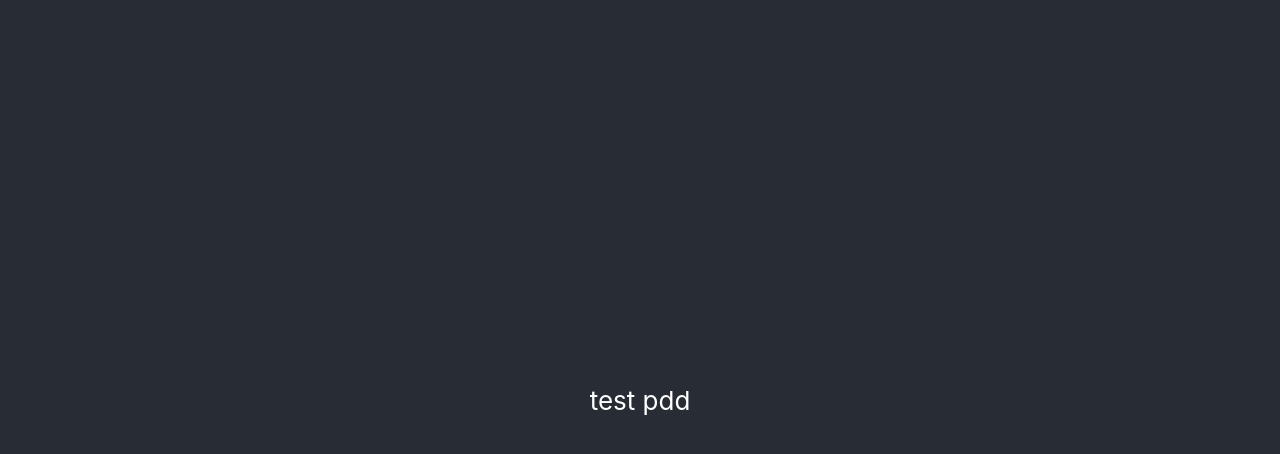
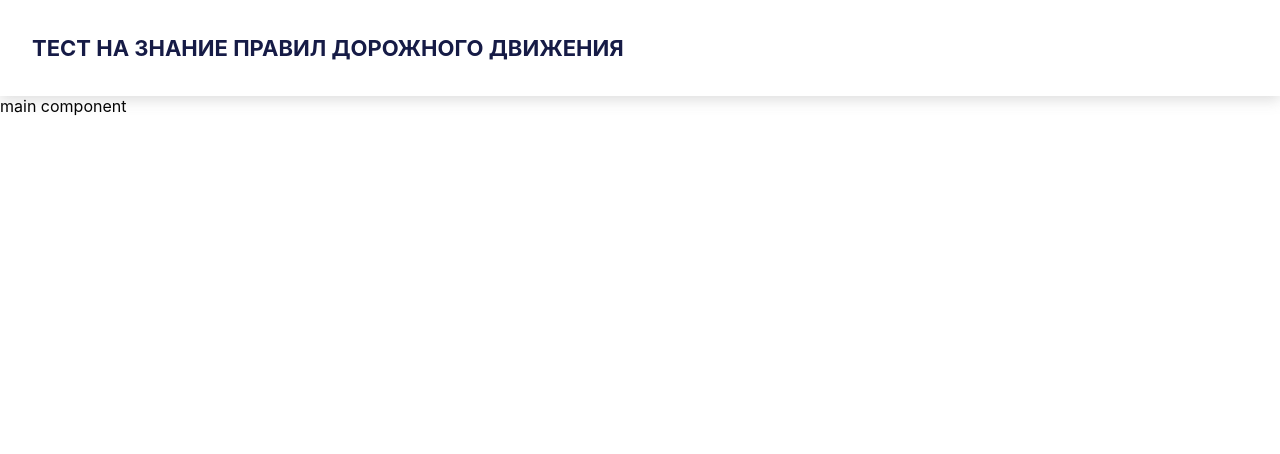
Before and after one commit to MariaChumerina/pdd-test, a React (Create React App) app: page / in a window 1280 px wide. Shown: the top 454 px of the page. Built offline with nearby package versions, Linux system fonts and the light colour scheme.

Commit message:
add header

```diff
--- a/src/App.css
+++ b/src/App.css
@@ -1,38 +1,11 @@
-.App {
-  text-align: center;
+h1 {
+  font-weight: bold;
+  font-size: 22px;
+  line-height: 27px;
+  margin: 0;
 }
-
-.App-logo {
-  height: 40vmin;
-  pointer-events: none;
-}
-
-@media (prefers-reduced-motion: no-preference) {
-  .App-logo {
-    animation: App-logo-spin infinite 20s linear;
+@media screen and (max-width: 767px) {
+  h1 {
+    font-size: 18px;
   }
 }
-
-.App-header {
-  background-color: #282c34;
-  min-height: 100vh;
-  display: flex;
-  flex-direction: column;
-  align-items: center;
-  justify-content: center;
-  font-size: calc(10px + 2vmin);
-  color: white;
-}
-
-.App-link {
-  color: #61dafb;
-}
-
-@keyframes App-logo-spin {
-  from {
-    transform: rotate(0deg);
-  }
-  to {
-    transform: rotate(360deg);
-  }
-}
--- a/src/App.js
+++ b/src/App.js
@@ -1,13 +1,14 @@
 import React from 'react';
 import './App.css';
+import Main from './components/Main/Main.jsx';
+import Header from './components/shared/Header.jsx';
 
 function App() {
   return (
-    <div className="App">
-      <header className="App-header">
-        test pdd
-      </header>
-    </div>
+    <>
+      <Header />
+      <Main />
+    </>
   );
 }
 
--- /dev/null
+++ b/src/components/Main/Main.jsx
@@ -0,0 +1,9 @@
+import React from 'react';
+
+export default function Main() {
+  return(
+    <div>
+      main component
+    </div>
+  );
+}
--- /dev/null
+++ b/src/components/shared/Header.css
@@ -0,0 +1,17 @@
+header {
+    position: absolute;
+    top: 0;
+    left: 0;
+    color: #161B46;
+    text-transform: uppercase;
+    height: 12vh;
+    min-height: 50px;
+    box-shadow: 0 4px 13px rgba(125, 125, 125, 0.25);
+    display: flex;
+    align-items: center;
+    width: 100%;
+}
+.title {
+    vertical-align: center;
+    padding-left: 2.5%;
+}
--- /dev/null
+++ b/src/components/shared/Header.jsx
@@ -0,0 +1,16 @@
+import React from 'react';
+import './Header.css';
+import HeaderDummy from './HeaderDummy.jsx';
+
+export default function Header() {
+  return(
+      <>
+        <HeaderDummy />
+        <header>
+          <h1 className="title">
+            Тест на знание правил дорожного движения
+          </h1>
+        </header>
+      </>
+  );
+}
--- /dev/null
+++ b/src/components/shared/HeaderDummy.css
@@ -0,0 +1,4 @@
+.header-rectangle {
+    height: 12vh;
+    min-height: 50px;
+}
--- /dev/null
+++ b/src/components/shared/HeaderDummy.jsx
@@ -0,0 +1,14 @@
+import React from 'react';
+import './HeaderDummy.css';
+
+/*
+Header dummy is a component that fakes the real header (that is fixed-top)
+in order to 'move' the markup of the page down on a size, that equals <Header>'s height
+ */
+export default function HeaderDummy() {
+  return (
+      <div id='top'>
+        <div className='header-rectangle'/>
+      </div>
+  );
+}
```
